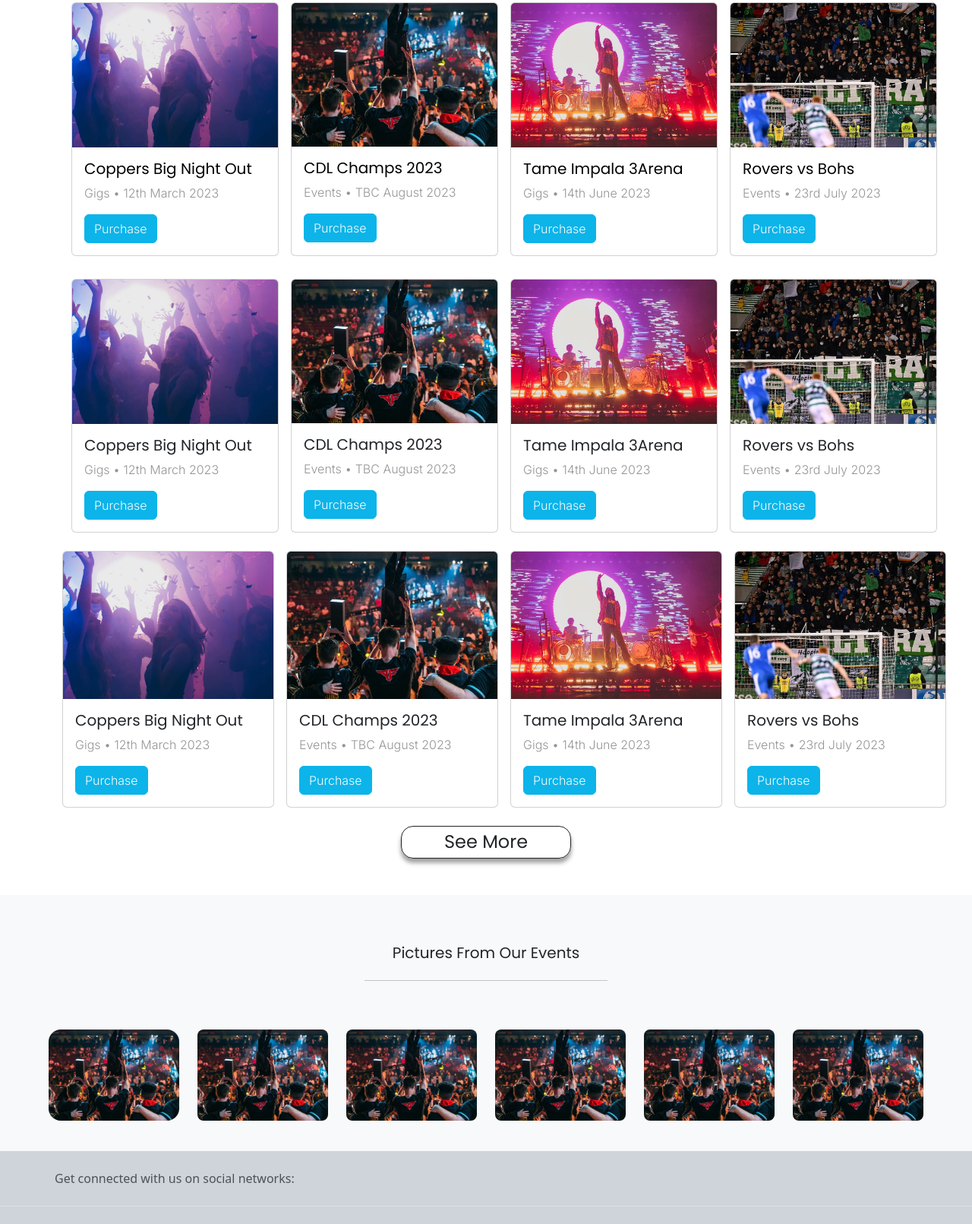
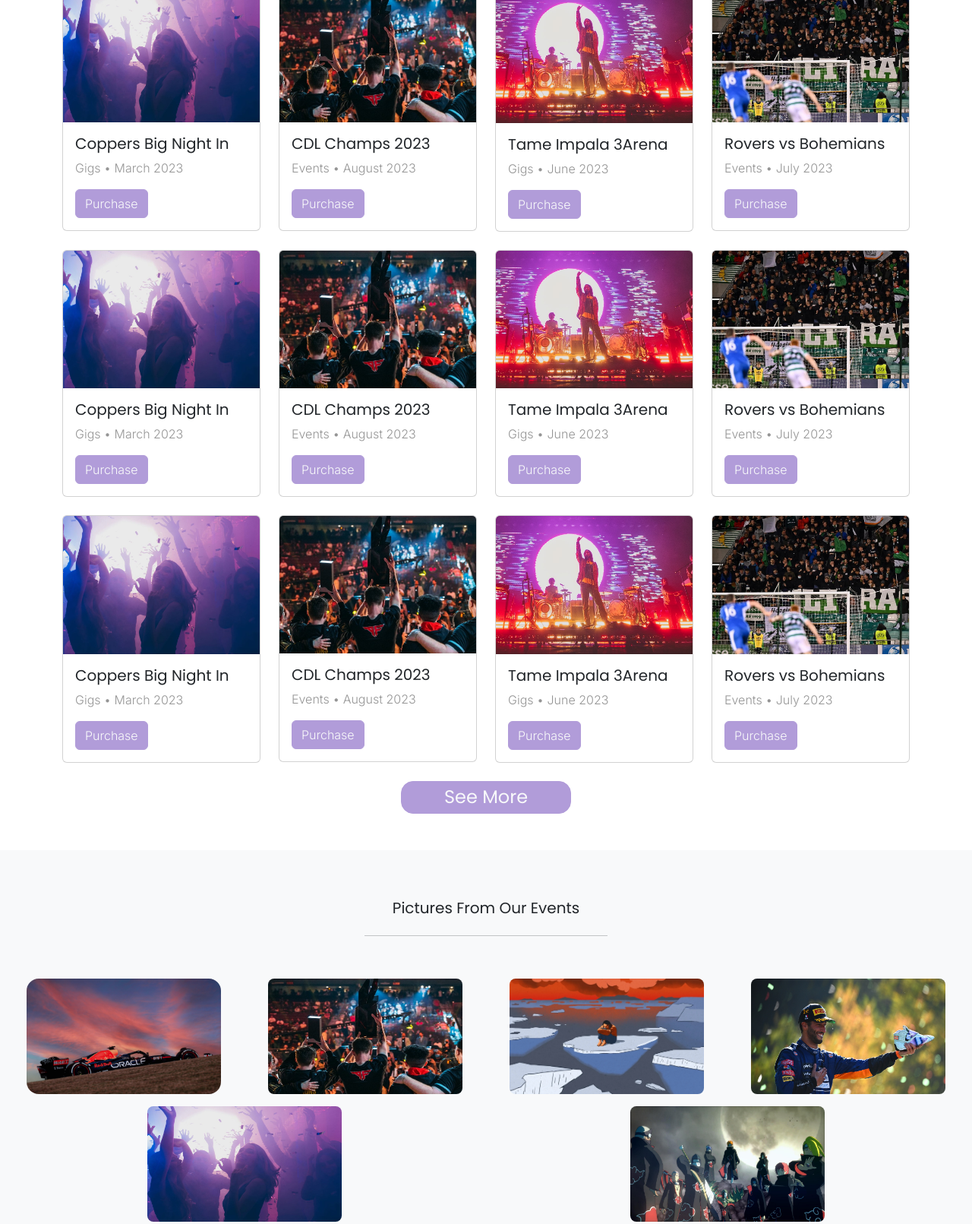
Before and after one commit to xJustinJPD/Communal, a website: page index.html in a window 1280 px wide. Shown: the part 856-2467 px from the top of the page at 76% size. Drawn offline with nearby package versions, Linux system fonts and the light colour scheme; files that its build step writes are made by us from their sources.

Commit message:
FULLY FINISHED

```diff
--- a/index.html
+++ b/index.html
@@ -35,13 +35,13 @@
                 </button>
                     <ul class="collapse navbar-collapse" id="navbarSupportedContent">
                         <div class="navbar-nav nav-tabs d-flex bang mt-2">
-                            <li class="nav-item"><a class="nav-link rounded-4" href="#"><p>Login</p></a></li>
-                            <li class="nav-item"><a class="nav-link rounded-4" href="#"><p>Sign Up</p></a></li>
-                            <li class="nav-item"><a class="nav-link rounded-4" href="#"><p>Search</p></a></li>
-                            <li class="nav-item"><a class="nav-link rounded-4" href="#"><p>Events</p></a></li>
-                            <li class="nav-item"><a class="nav-link rounded-4" href="#"><p>Gigs</p></a></li>
-                            <li class="nav-item"><a class="nav-link rounded-4" href="#"><p>Activism</p></a></li>
-                            <li class="nav-item"><a class="nav-link rounded-4" href="#"><p>Festivals</p></a></li>
+                            <li class="nav nav-item"><a class="nav-link rounded-4" href="#"><p>Login</p></a></li>
+                            <li class="nav nav-item"><a class="nav-link rounded-4" href="#"><p>Register</p></a></li>
+                            <li class="nav nav-item"><a class="nav-link rounded-4" href="#"><p>Search</p></a></li>
+                            <li class="nav nav-item"><a class="nav-link rounded-4" href="#"><p>Events</p></a></li>
+                            <li class="nav nav-item"><a class="nav-link rounded-4" href="#"><p>Gigs</p></a></li>
+                            <li class="nav nav-item"><a class="nav-link rounded-4" href="#"><p>Activism</p></a></li>
+                            <li class="nav nav-item"><a class="nav-link rounded-4" href="#"><p>Festivals</p></a></li>
                         </div>
                     </ul>
             </div>
@@ -63,21 +63,21 @@
                 <img src="images/Football.jpg" class="d-block w-100 h-100 rounded-4" alt="...">
                 <div class="carousel-caption d-none d-md-block bg-dark bg-opacity-75">
                 <h5>Shamrock Rovers vs Bohemians</h5>
-                <button type="button" class="btn btn-outline-main-btn popps" href="eventpage.html"><p class="p-0 m-0">Buy Tickets</p></button>
+                <button type="button" class="btn btn-outline-nav-colour popps" href="eventpage.html"><p class="p-0 m-0 hovtext">Buy Tickets</p></button>
                 </div>
             </div>
             <div class="carousel-item picheight rounded">
                 <img src="images/Tame Impala.jpg" class="d-block w-100 h-100 rounded-4" alt="...">
                 <div class="carousel-caption d-none d-md-block bg-dark bg-opacity-75">
                 <h5>Tame Impala 3Arena</h5>
-                <button type="button" class="btn btn-outline-main-btn popps" href="eventpage.html"><p class="p-0 m-0">Buy Tickets</p></button>
+                <button type="button" class="btn btn-outline-nav-colour popps" href="eventpage.html"><p class="p-0 m-0 hovtext">Buy Tickets</p></button>
                 </div>
             </div>
             <div class="carousel-item picheight rounded">
                 <img src="images/Club.jpg" class="d-block w-100 h-100 rounded-4" alt="...">
                 <div class="carousel-caption d-none d-md-block bg-dark bg-opacity-75">
                 <h5>Coppers Big Night Out</h5>
-                <button type="button" class="btn btn-outline-main-btn popps" href="eventpage.html"><p class="p-0 m-0">Buy Tickets</p></button>
+                <button type="button" class="btn btn-outline-nav-colour popps" href="eventpage.html"><p class="p-0 m-0 hovtext">Buy Tickets</p></button>
                 </div>
             </div>
             </div>
@@ -121,49 +121,51 @@
     </div>
     <!-- CARD ELEMENTS -->
 
-    <div class="container d-block justify-content-center">
+    <div class="container d-grid justify-content-center">
 
-    <div class="container d-inline-flex mt-4">
+    <div class="row d-flex justify-content-center gx-4">
 
-        <a href="eventpage.html" style="text-decoration: none; color: black;">
-        <div class="card border-0.5 col-md-3 col-sm-4 me-2">  <img src="images/Club.jpg" class="card-img-top" alt="...">
-            <div class="card-body">
-                <h5 class="card-title">Coppers Big Night Out</h5>
-                <p class="card-text mb-3">Gigs • 12th March 2023 </p>
-                <a href="eventpage.html" class="btn btn-main-btn"><p class="text-light">Purchase</p></a>
+        <div class="col-sm-6 col-md-4 col-lg-3 col-sm-4">
+            <div class="card border-0.5">  <img src="images/Club.jpg" class="card-img-top" alt="...">
+                <div class="card-body">
+                    <h5 class="card-title">Coppers Big Night In</h5>
+                    <p class="card-text mb-3">Gigs • March 2023 </p>
+                    <a href="eventpage.html" class="btn btn-nav-colour"><p class="text-light">Purchase</p></a>
+                </div>
             </div>
         </div>
-        </a>
 
-        <a href="eventpage.html" style="text-decoration: none; color: black;">
-        <div class="card border-0.5 col-md-3 col-sm-4 mx-2">   <img src="images/EZAF.jpg" class="card-img-top" alt="...">
-            <div class="card-body">
-                <h5 class="card-title" href="eventpage.html">CDL Champs 2023</h5>
-                <p class="card-text mb-3">Events • TBC August 2023</p>
-                <a href="eventpage.html" class="btn btn-main-btn"><p class="text-light">Purchase</p></a>
+
+        <div class="col-sm-6 col-md-4 col-lg-3 col-sm-4">
+            <div class="card border-0.5">   <img src="images/EZAF.jpg" class="card-img-top" alt="...">
+                <div class="card-body">
+                    <h5 class="card-title" href="eventpage.html">CDL Champs 2023</h5>
+                    <p class="card-text mb-3">Events • August 2023</p>
+                    <a href="eventpage.html" class="btn btn-nav-colour"><p class="text-light">Purchase</p></a>
+                </div>
             </div>
         </div>
-        </a>
 
-        <a href="eventpage.html" style="text-decoration: none; color: black;">
-        <div class="card border-0.5 col-md-3 col-sm-4 mx-2">      <img src="images/Tame Impala.jpg" class="card-img-top" alt="...">
-            <div class="card-body">
-                <h5 class="card-title" href="eventpage.html">Tame Impala 3Arena</h5>
-                <p class="card-text mb-3">Gigs • 14th June 2023</p>
-                <a href="eventpage.html" class="btn btn-main-btn"><p class="text-light">Purchase</p></a>
+
+        <div class="col-md-4 col-lg-3 col-sm-4 d-sm-none d-md-block">
+            <div class="card border-0.5">      <img src="images/Tame Impala.jpg" class="card-img-top" alt="...">
+                <div class="card-body">
+                    <h5 class="card-title" href="eventpage.html">Tame Impala 3Arena</h5>
+                    <p class="card-text mb-3">Gigs • June 2023</p>
+                    <a href="eventpage.html" class="btn btn-nav-colour"><p class="text-light">Purchase</p></a>
+                </div>
             </div>
         </div>
-        </a>
 
-        <a href="eventpage.html" style="text-decoration: none; color: black;">
-        <div class="card border-0.5 col-md-3 d-sm-none d-md-block mx-2">        <img src="images/Football.jpg" class="card-img-top" alt="...">
-            <div class="card-body">
-                <h5 class="card-title" href="eventpage.html">Rovers vs Bohs</h5>
-                <p class="card-text mb-3">Events • 23rd July 2023</p>
-                <a href="eventpage.html" class="btn btn-main-btn"><p class="text-light">Purchase</p></a>
+        <div class="col-md-4 col-lg-3  d-md-none d-sm-none d-lg-block">
+            <div class="card border-0.5">        <img src="images/Football.jpg" class="card-img-top" alt="...">
+                <div class="card-body">
+                    <h5 class="card-title" href="eventpage.html">Rovers vs Bohemians</h5>
+                    <p class="card-text mb-3">Events • July 2023</p>
+                    <a href="eventpage.html" class="btn btn-nav-colour"><p class="text-light">Purchase</p></a>
+                </div>
             </div>
         </div>
-        </a>
 
     </div>
 
@@ -171,76 +173,106 @@
 
     <!-- CARD ELEMENTS -->
 
-    <div class="container d-inline-flex mt-4">
-        <div class="card border-0.5 col-md-3 col-sm-4 me-2">  <img src="images/Club.jpg" class="card-img-top" alt="...">
-            <div class="card-body">
-                <h5 class="card-title">Coppers Big Night Out</h5>
-                <p class="card-text mb-3">Gigs • 12th March 2023 </p>
-                <a href="#" class="btn btn-main-btn"><p class="text-light">Purchase</p></a>
+    <div class="row d-flex justify-content-center gx-4 mt-4">
+
+        <div class="col-sm-6 col-md-4 col-lg-3 col-sm-4">
+            <div class="card border-0.5">  <img src="images/Club.jpg" class="card-img-top" alt="...">
+                <div class="card-body">
+                    <h5 class="card-title">Coppers Big Night In</h5>
+                    <p class="card-text mb-3">Gigs • March 2023 </p>
+                    <a href="eventpage.html" class="btn btn-nav-colour"><p class="text-light">Purchase</p></a>
+                </div>
             </div>
         </div>
-        <div class="card border-0.5 col-md-3 col-sm-4 mx-2">   <img src="images/EZAF.jpg" class="card-img-top" alt="...">
-            <div class="card-body">
-                <h5 class="card-title">CDL Champs 2023</h5>
-                <p class="card-text mb-3">Events • TBC August 2023</p>
-                <a href="#" class="btn btn-main-btn"><p class="text-light">Purchase</p></a>
+
+
+        <div class="col-sm-6 col-md-4 col-lg-3 col-sm-4">
+            <div class="card border-0.5">   <img src="images/EZAF.jpg" class="card-img-top" alt="...">
+                <div class="card-body">
+                    <h5 class="card-title" href="eventpage.html">CDL Champs 2023</h5>
+                    <p class="card-text mb-3">Events • August 2023</p>
+                    <a href="eventpage.html" class="btn btn-nav-colour"><p class="text-light">Purchase</p></a>
+                </div>
             </div>
         </div>
-        <div class="card border-0.5 col-md-3 col-sm-4 mx-2">      <img src="images/Tame Impala.jpg" class="card-img-top" alt="...">
-            <div class="card-body">
-                <h5 class="card-title">Tame Impala 3Arena</h5>
-                <p class="card-text mb-3">Gigs • 14th June 2023</p>
-                <a href="#" class="btn btn-main-btn"><p class="text-light">Purchase</p></a>
+
+
+        <div class="col-md-4 col-lg-3 col-sm-4 d-sm-none d-md-block">
+            <div class="card border-0.5">      <img src="images/Tame Impala.jpg" class="card-img-top" alt="...">
+                <div class="card-body">
+                    <h5 class="card-title" href="eventpage.html">Tame Impala 3Arena</h5>
+                    <p class="card-text mb-3">Gigs • June 2023</p>
+                    <a href="eventpage.html" class="btn btn-nav-colour"><p class="text-light">Purchase</p></a>
+                </div>
             </div>
         </div>
-        <div class="card border-0.5 col-md-3 d-sm-none d-md-block mx-2">        <img src="images/Football.jpg" class="card-img-top" alt="...">
-            <div class="card-body">
-                <h5 class="card-title">Rovers vs Bohs</h5>
-                <p class="card-text mb-3">Events • 23rd July 2023</p>
-                <a href="#" class="btn btn-main-btn"><p class="text-light">Purchase</p></a>
+
+        <div class="col-md-4 col-lg-3  d-md-none d-sm-none d-lg-block">
+            <div class="card border-0.5">        <img src="images/Football.jpg" class="card-img-top" alt="...">
+                <div class="card-body">
+                    <h5 class="card-title" href="eventpage.html">Rovers vs Bohemians</h5>
+                    <p class="card-text mb-3">Events • July 2023</p>
+                    <a href="eventpage.html" class="btn btn-nav-colour"><p class="text-light">Purchase</p></a>
+                </div>
             </div>
         </div>
+
     </div>
 
     <!-- CARD ELEMENTS END -->
 
     <!-- CARD ELEMENTS -->
 
-    <div class="container d-inline-flex mt-4 p-0">
-        <div class="card border-0.5 col-md-3 col-sm-4 me-2">  <img src="images/Club.jpg" class="card-img-top" alt="...">
-            <div class="card-body">
-                <h5 class="card-title">Coppers Big Night Out</h5>
-                <p class="card-text mb-3">Gigs • 12th March 2023 </p>
-                <a href="#" class="btn btn-main-btn"><p class="text-light">Purchase</p></a>
+    <div class="row d-flex justify-content-center gx-4 mt-4">
+
+        <div class="col-sm-6 col-md-4 col-lg-3 col-sm-4">
+            <div class="card border-0.5">  <img src="images/Club.jpg" class="card-img-top" alt="...">
+                <div class="card-body">
+                    <h5 class="card-title">Coppers Big Night In</h5>
+                    <p class="card-text mb-3">Gigs • March 2023 </p>
+                    <a href="eventpage.html" class="btn btn-nav-colour"><p class="text-light">Purchase</p></a>
+                </div>
             </div>
         </div>
-        <div class="card border-0.5 col-md-3 col-sm-4 mx-2">   <img src="images/EZAF.jpg" class="card-img-top" alt="...">
-            <div class="card-body">
-                <h5 class="card-title">CDL Champs 2023</h5>
-                <p class="card-text mb-3">Events • TBC August 2023</p>
-                <a href="#" class="btn btn-main-btn"><p class="text-light">Purchase</p></a>
+
+
+        <div class="col-sm-6 col-md-4 col-lg-3 col-sm-4">
+            <div class="card border-0.5">   <img src="images/EZAF.jpg" class="card-img-top" alt="...">
+                <div class="card-body">
+                    <h5 class="card-title" href="eventpage.html">CDL Champs 2023</h5>
+                    <p class="card-text mb-3">Events • August 2023</p>
+                    <a href="eventpage.html" class="btn btn-nav-colour"><p class="text-light">Purchase</p></a>
+                </div>
             </div>
         </div>
-        <div class="card border-0.5 col-md-3 col-sm-4 mx-2">      <img src="images/Tame Impala.jpg" class="card-img-top" alt="...">
-            <div class="card-body">
-                <h5 class="card-title">Tame Impala 3Arena</h5>
-                <p class="card-text mb-3">Gigs • 14th June 2023</p>
-                <a href="#" class="btn btn-main-btn"><p class="text-light">Purchase</p></a>
+
+
+        <div class="col-md-4 col-lg-3 col-sm-4 d-sm-none d-md-block">
+            <div class="card border-0.5">      <img src="images/Tame Impala.jpg" class="card-img-top" alt="...">
+                <div class="card-body">
+                    <h5 class="card-title" href="eventpage.html">Tame Impala 3Arena</h5>
+                    <p class="card-text mb-3">Gigs • June 2023</p>
+                    <a href="eventpage.html" class="btn btn-nav-colour"><p class="text-light">Purchase</p></a>
+                </div>
             </div>
         </div>
-        <div class="card border-0.5 col-md-3 d-sm-none d-md-block mx-2">        <img src="images/Football.jpg" class="card-img-top" alt="...">
-            <div class="card-body">
-                <h5 class="card-title">Rovers vs Bohs</h5>
-                <p class="card-text mb-3">Events • 23rd July 2023</p>
-                <a href="#" class="btn btn-main-btn"><p class="text-light">Purchase</p></a>
+
+        <div class="col-md-4 col-lg-3  d-md-none d-sm-none d-lg-block">
+            <div class="card border-0.5">        <img src="images/Football.jpg" class="card-img-top" alt="...">
+                <div class="card-body">
+                    <h5 class="card-title" href="eventpage.html">Rovers vs Bohemians</h5>
+                    <p class="card-text mb-3">Events • July 2023</p>
+                    <a href="eventpage.html" class="btn btn-nav-colour"><p class="text-light">Purchase</p></a>
+                </div>
             </div>
         </div>
+
     </div>
 
 
     <div class="container mt-4 mb-5 d-flex justify-content-center">
-        <button class="button rounded-4 btn border border-1 border-dark d-block justify-content-center bg-transparent" style="width: 14rem;">
-            <h4 class="m-0 fw-normal">See More</h4>
+        <button class="check rounded-4 btn btn-nav-colour d-block justify-content-center " style="width: 14rem;">
+            <h4 class="m-0 fw-normal text-light">See More</h4>
         </button>
     </div>
 </div>
@@ -250,7 +282,7 @@
 
 
     <!-- EXTRA ELEMENT -->
-    <div class="bg-light p-3">
+    <div class="bg-light p-3 pb-5">
     <div class="container d-flex justify-content-center mt-5">
         <h5>Pictures From Our Events</h5>
     </div>
@@ -261,54 +293,55 @@
 
 
 
-    <div class="row mt-4 bg-light py-4 px-5">
-        <div class="container col-2 justify-content-center">
+    <div class="row mt-4 bg-light">
+        <div class="container col-lg-4 col-md-5 col-xl-3 d-flex justify-content-center mt-3">
             <a href="#">
-                <div class="image bg-image rounded-4">
-                    <img src="images/EZAF.jpg" alt="" class="w-100 rounded-4">
+                <div class="bg-image rounded-4">
+                    <img src="images/Fg4rcCxXgAMXyPm.jpg" alt="" class="w-100 rounded-4 image" style="min-height: 9.5rem; max-height: 9.5rem; min-width: 16rem; max-width: 16rem;">
                 </div>
             </a>
         </div>
 
-        <div class="container col-2 justify-content-center">
+        <div class="container col-lg-4 col-md-5 col-xl-3 d-flex justify-content-center mt-3">
             <a href="#">
-                <div class="image bg-image rounded-4">
-                    <img src="images/EZAF.jpg" alt="" class="w-100 rounded-3">
+                <div class="bg-image rounded-4">
+                    <img src="images/EZAF.jpg" alt="" class="w-100 rounded-3 image" style="min-height: 9.5rem; max-height: 9.5rem; min-width: 16rem; max-width: 16rem;">
                 </div>
             </a>
         </div>
 
-        <div class="container col-2 justify-content-center">
+        <div class="container col-lg-4 col-md-5 col-xl-3 d-flex justify-content-center mt-3">
             <a href="#">
-                <div class="image bg-image rounded-4">
-                    <img src="images/EZAF.jpg" alt="" class="w-100 rounded-3">
+                <div class="bg-image rounded-4">
+                    <img src="images/1562698940426-CLIMATE_CHANGE_WORKING_04_061219.jpg" alt="" class="w-100 rounded-3 image" style="min-height: 9.5rem; max-height: 9.5rem; min-width: 16rem; max-width: 16rem;">
                 </div>
             </a>
         </div>
 
-        <div class="container col-2 justify-content-center">
+        <div class="container col-lg-4 col-md-5 col-xl-3 d-flex justify-content-center mt-3">
             <a href="#">
-                <div class="image bg-image rounded-4">
-                    <img src="images/EZAF.jpg" alt="" class="w-100 rounded-3">
+                <div class="bg-image rounded-4">
+                    <img src="images/Daniel-ricciardo-holds-out-his-shoe-after-winning-the-2021-italian-Grand-Prix-at-monza.jpg" alt="" class="w-100 rounded-3 image" style="min-height: 9.5rem; max-height: 9.5rem; min-width: 16rem; max-width: 16rem;">
                 </div>
             </a>
         </div>
 
-        <div class="container col-2 justify-content-center">
+        <div class="container col-lg-4 col-md-5 col-xl-3 d-flex justify-content-center mt-3">
             <a href="#">
-                <div class="image bg-image rounded-4">
-                    <img src="images/EZAF.jpg" alt="" class="w-100 rounded-3">
+                <div class="bg-image rounded-4">
+                    <img src="images/Club.jpg" alt="" class="w-100 rounded-3 image" style="min-height: 9.5rem; max-height: 9.5rem; max-width: 16rem; min-width: 16rem;">
                 </div>
             </a>
         </div>
 
-        <div class="container col-2 justify-content-center">
+        <div class="container col-lg-4 col-md-5 col-xl-3 d-flex justify-content-center mt-3">
             <a href="#">
-                <div class="image bg-image rounded-4">
-                    <img src="images/EZAF.jpg" alt="" class="w-100 rounded-3">
+                <div class="bg-image rounded-4">
+                    <img src="images/192686-itachi-uchiha-1920x1080.jpg" alt="" class="w-100 h-100 rounded-3 image" style="min-height: 9.5rem; max-height: 9.5rem; min-width: 16rem; max-width: 16rem;">
                 </div>
             </a>
         </div>
+
 
 
 
```
Also changed, not shown: checkout.html (+10 -10 lines), eventpage.html (+22 -20 lines), sass/main.scss (+8 -7 lines), css/main.css, images/1562698940426-CLIMATE_CHANGE_WORKING_04_061219.jpg (added), images/192686-itachi-uchiha-1920x1080.jpg (added), images/Daniel-ricciardo-holds-out-his-shoe-after-winning-the-2021-italian-Grand-Prix-at-monza.jpg (added), images/Fg4rcCxXgAMXyPm.jpg (added), 1 other file.
